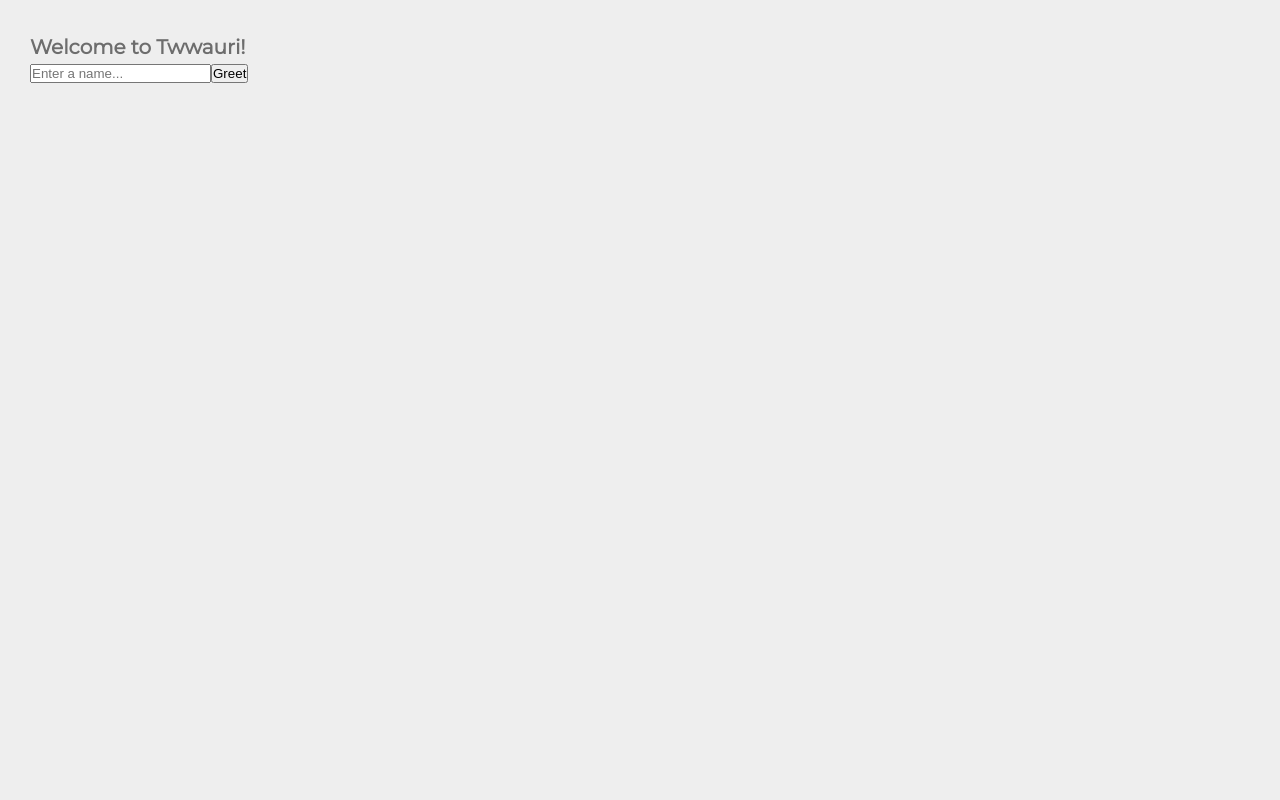
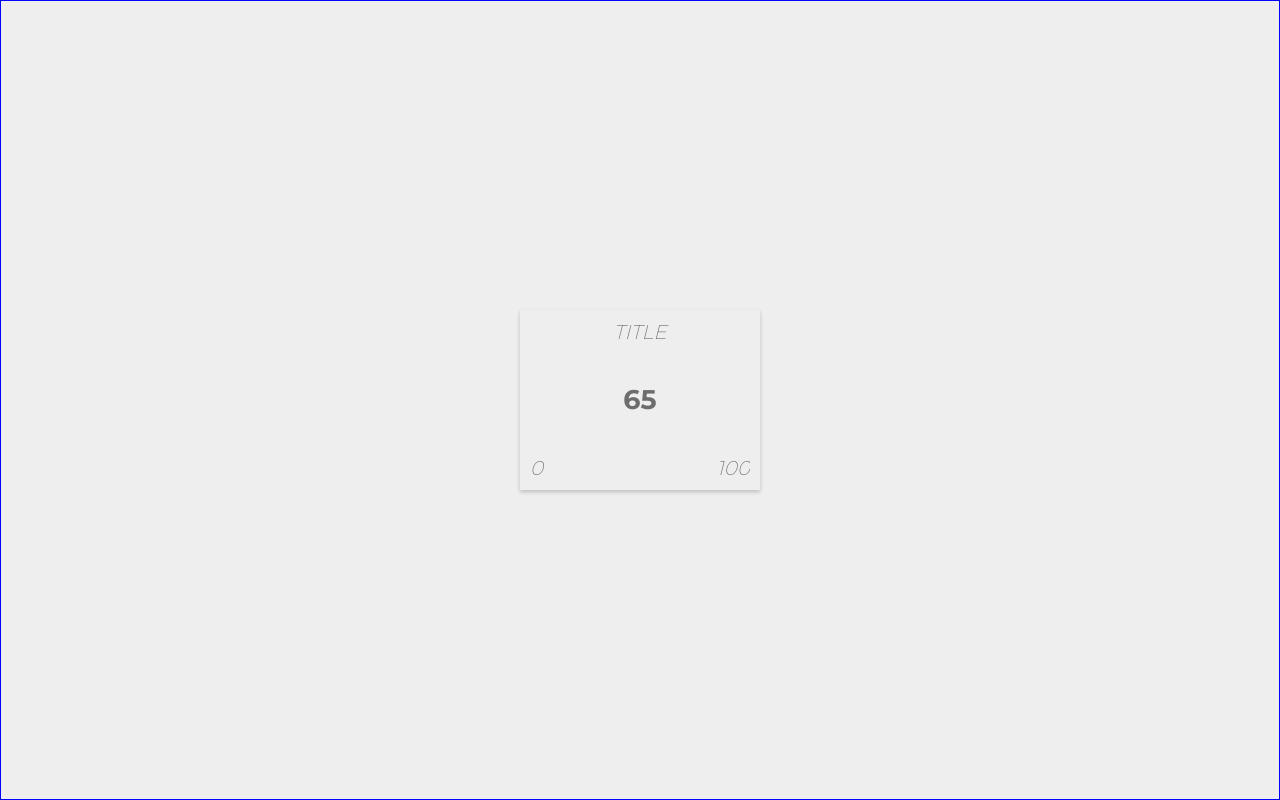
Before and after one commit to RiffVentura/randomstorm, a React (Vite) app: page / in a window 1280 px wide. Built offline with nearby package versions, Linux system fonts and the light colour scheme.

Commit message:
added NumberRandomizer

```diff
--- a/src-tauri/tauri.conf.json
+++ b/src-tauri/tauri.conf.json
@@ -55,10 +55,10 @@
     "windows": [
       {
         "fullscreen": false,
-        "height": 600,
+        "height": 800,
         "resizable": true,
         "title": "randomstorm",
-        "width": 800
+        "width": 1280
       }
     ]
   }
--- a/src/App.tsx
+++ b/src/App.tsx
@@ -1,38 +1,24 @@
-import { useState } from 'react';
-import { invoke } from '@tauri-apps/api/tauri';
-import { ThemeProvider } from 'styled-components';
+import styled, { ThemeProvider } from 'styled-components';
 import GlobalStyles from './styles/GlobalStyles';
 import { LigthTheme } from './styles/theme';
+import { NumberRandomizer } from './components/NumberRandomizer';
+
+const Container = styled.div`
+    display: flex;
+    align-items: center;
+    justify-content: center;
+
+    border: 1px solid blue;
+    height: 100vh;
+`;
 
 function App() {
-    const [greetMsg, setGreetMsg] = useState('');
-    const [name, setName] = useState('');
-
-    async function greet() {
-        // Learn more about Tauri commands at https://tauri.app/v1/guides/features/command
-        setGreetMsg(await invoke('greet', { name }));
-    }
-
     return (
         <ThemeProvider theme={LigthTheme}>
             <GlobalStyles />
-            <div className='container'>
-                <h1>Welcome to Twwauri!</h1>
-
-                <div className='row'>
-                    <div>
-                        <input
-                            id='greet-input'
-                            onChange={e => setName(e.currentTarget.value)}
-                            placeholder='Enter a name...'
-                        />
-                        <button type='button' onClick={() => greet()}>
-                            Greet
-                        </button>
-                    </div>
-                </div>
-                <p>{greetMsg}</p>
-            </div>
+            <Container>
+                <NumberRandomizer />
+            </Container>
         </ThemeProvider>
     );
 }
--- /dev/null
+++ b/src/components/Input.tsx
@@ -0,0 +1,35 @@
+import styled from 'styled-components';
+
+type Props = {
+    className?: string;
+    value: string;
+    onChange: (newValue: string) => void;
+};
+
+export const Input = ({ value, onChange, className }: Props) => {
+    return (
+        <StyledInput
+            className={className}
+            type='text'
+            value={value}
+            onChange={event => onChange(event.target.value)}
+            onFocus={event => event.target.select()}
+        />
+    );
+};
+
+const StyledInput = styled.input`
+    border: none;
+    background-color: inherit;
+    color: ${({ theme }) => theme.color.selected};
+    font-style: italic;
+    font-family: ${({ theme }) => theme.typography.fontFamily}, sans-serif;
+    font-weight: ${({ theme }) => theme.typography.weight.light};
+    font-size: ${({ theme }) => theme.typography.size.title};
+    text-transform: uppercase;
+
+    &:focus {
+        border-bottom: 1px solid ${({ theme }) => theme.color.selected};
+        outline: none;
+    }
+`;
--- /dev/null
+++ b/src/components/NumberRandomizer.tsx
@@ -0,0 +1,72 @@
+import { useState } from 'react';
+import styled from 'styled-components';
+import { Input } from './Input';
+
+const sanitizeNumber = (value: string): number => {
+    return parseInt(value);
+};
+
+const random = (min: number, max: number): number =>
+    min + Math.round(Math.random() * (max - min));
+
+export const NumberRandomizer = () => {
+    const [title, setTitle] = useState('Title');
+    const [min, setMin] = useState(0);
+    const [max, setMax] = useState(100);
+    const [value, setValue] = useState(random(min, max));
+
+    return (
+        <Frame>
+            <Title value={title} onChange={newValue => setTitle(newValue)} />
+            <Value onClick={() => setValue(random(min, max))}>{value}</Value>
+            <Controls>
+                <Limit
+                    value={min.toString()}
+                    onChange={newMin => setMin(sanitizeNumber(newMin))}
+                />
+                <Limit
+                    value={max.toString()}
+                    onChange={newMax => setMax(sanitizeNumber(newMax))}
+                />
+            </Controls>
+        </Frame>
+    );
+};
+
+const Frame = styled.section`
+    width: 240px;
+    height: 180px;
+    font-size: ${({ theme }) => theme.typography.size.default};
+    font-weight: ${({ theme }) => theme.typography.weight.light};
+    display: flex;
+    flex-direction: column;
+    box-shadow: 0 1px 8px 0 rgba(0, 0, 0, 0.16);
+    box-shadow: 0 2px 4px 0 rgba(0, 0, 0, 0.2);
+    padding: 1rem;
+    user-select: none;
+`;
+const Value = styled.div`
+    flex: 1;
+    display: flex;
+    align-items: center;
+    justify-content: center;
+    font-size: ${({ theme }) => theme.typography.size.big};
+    font-weight: ${({ theme }) => theme.typography.weight.bold};
+`;
+const Controls = styled.div`
+    display: flex;
+    text-align: center;
+    & > :first-child {
+        text-align: left;
+    }
+    & > :last-child {
+        text-align: right;
+    }
+`;
+const Limit = styled(Input)`
+    width: 50%;
+    text-align: inherit;
+`;
+const Title = styled(Input)`
+    text-align: center;
+`;
--- a/src/styles/GlobalStyles.ts
+++ b/src/styles/GlobalStyles.ts
@@ -1,6 +1,7 @@
 import { createGlobalStyle } from 'styled-components';
 
-import '@fontsource/montserrat';
+import '@fontsource/montserrat/variable.css';
+import '@fontsource/montserrat/variable-italic.css';
 
 export const GlobalStyles = createGlobalStyle`
 
@@ -16,13 +17,13 @@ html {
 }
 
 body {
-    padding: 3rem;
     box-sizing: border-box;
 
     background: ${({ theme }) => theme.color.background};
     color:${({ theme }) => theme.color.selected};
     font-family: ${({ theme }) => theme.typography.fontFamily}, sans-serif;
-    font-weight:${({ theme }) => theme.typography.weight.icon};
+    font-weight:${({ theme }) => theme.typography.weight.default};
+    font-size:${({ theme }) => theme.typography.size.default};
     line-height: 1.7;
 }
 `;
--- a/src/styles/theme.ts
+++ b/src/styles/theme.ts
@@ -11,16 +11,16 @@ export const LigthTheme: DefaultTheme = {
     typography: {
         fontFamily: 'Montserrat',
         weight: {
-            default: 'medium',
-            light: 'LightItalic',
-            bold: 'SemiBold',
-            icon: 'Bold',
+            default: '500',
+            light: '200',
+            bold: '700',
+            icon: '800',
         },
         size: {
-            default: 18,
-            title: 20,
-            big: 27,
-            icon: 32,
+            default: '18px',
+            title: '20px',
+            big: '27px',
+            icon: '32px',
         },
     },
 };
```
Also changed, not shown: src/App.css (deleted, +0 -7 lines), src/styles/styles.d.ts (+4 -4 lines).
